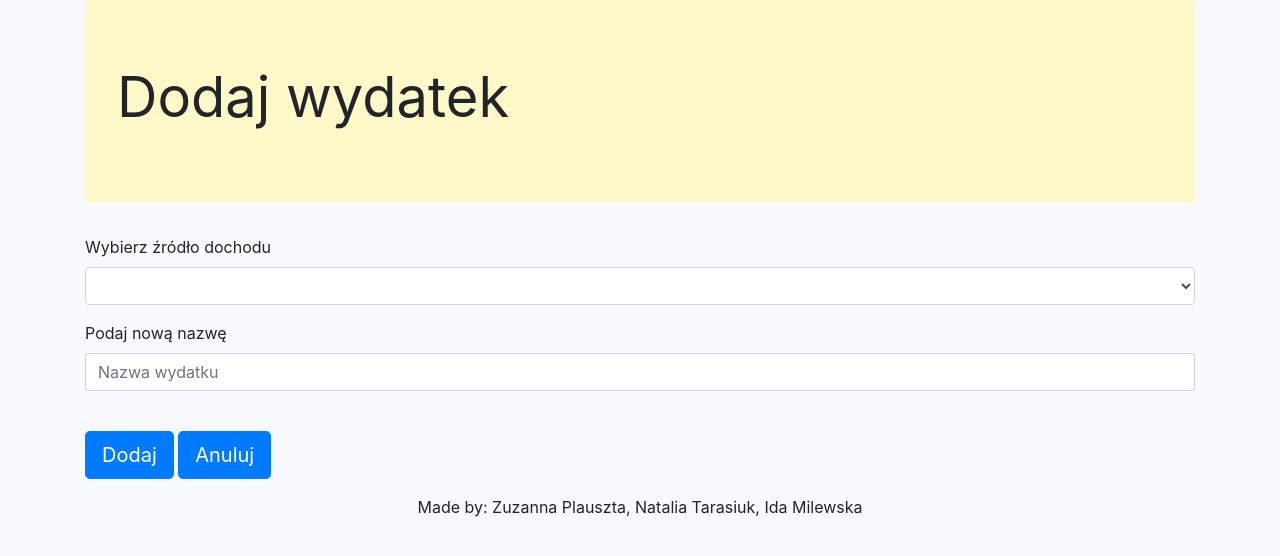
After one commit to natka853/budzet_d, a Django app: page /edytujZrodloDochodu/ in a window 1280 px wide. The commit adds this page. Shown: the top 556 px of the page. Run offline with Django 3.2, Linux system fonts and the light colour scheme; the visitor is signed in with stand-in values (Sample User, id 1); lists and menus that the app fills with data are empty; some libraries are stand-ins or nearby versions.

Commit message:
dodano strony do edytcji kategoria i zrodlo, dodano do urls i views, na razie bez zmiany w bazie

```diff
--- a/budzet_d/urls.py
+++ b/budzet_d/urls.py
@@ -17,7 +17,8 @@ from django.contrib import admin
 from django.urls import path
 
 from strony.views import home_view, dochody, wydatki, podsumowanie, dodaj_wydatek, dodaj_przychod, \
-    dodaj_kategorie_wydatku, dodaj_zrodlo_dochodu, logowanie, rejestrowanie, zrodla, kategorie
+    dodaj_kategorie_wydatku, dodaj_zrodlo_dochodu, logowanie, rejestrowanie, zrodla, kategorie, edytuj_zrodlo_dochodu, \
+    edytuj_kategorie_wydatku
 
 urlpatterns = [
     path('', home_view, name='home'),
@@ -29,7 +30,9 @@ urlpatterns = [
     path('dodajWydatek/', dodaj_wydatek),
     path('dodajPrzychod/', dodaj_przychod),
     path('dodajKategorieWydatku/', dodaj_kategorie_wydatku),
+    path('edytujKategorieWydatku/', edytuj_kategorie_wydatku),
     path('dodajZrodloDochodu/', dodaj_zrodlo_dochodu),
+    path('edytujZrodloDochodu/', edytuj_zrodlo_dochodu),
     path('logowanie/', logowanie),
     path('rejestrowanie/', rejestrowanie),
     path('admin/', admin.site.urls),
--- a/strony/views.py
+++ b/strony/views.py
@@ -111,6 +111,30 @@ def dodaj_zrodlo_dochodu(request, *args, **kwargs):
         return render(request, "unlogged.html", {})
 
 
+def edytuj_kategorie_wydatku(request, *args, **kwargs):
+    if request.user.is_authenticated:
+        form = KategoriaForm(request.POST or None)
+        if form.is_valid():
+            us = form.save(commit=False)  # zapis obiektu
+            us.user = request.user  # ustawienie użytkownika na zalogowanego
+            # TODO
+        return render(request, "edytujKategorieWydatku.html", {'form': form})
+    else:
+        return render(request, "unlogged.html", {})
+
+
+def edytuj_zrodlo_dochodu(request, *args, **kwargs):
+    if request.user.is_authenticated:
+        form = ZrodloForm(request.POST or None)
+        if form.is_valid():
+            us = form.save(commit=False)  # zapis obiektu
+            us.user = request.user  # ustawienie użytkownika na zalogowanego
+            # TODO
+        return render(request, "edytujZrodloDochodu.html", {'form': form})
+    else:
+        return render(request, "unlogged.html", {})
+
+
 def logowanie(request, *args, **kwargs):
     return render(request, "logowanie.html", {})
 
--- /dev/null
+++ b/templates/edytujZrodloDochodu.html
@@ -0,0 +1,25 @@
+{% extends 'base.html' %}
+
+{% block content %}
+    <h1 class="display-4"><b>Dodaj wydatek</b></h1>
+    </div>
+
+    <form method="post" class="form-group"> {% csrf_token %}
+        <div class="form-group">
+            <label for="zrodlo">Wybierz źródło dochodu</label>
+            <select class="form-control" name="zrodlo">
+                {% for object in sources %}
+                    <option value="{{ object.id }}">{{ object.nazwa }}</option>
+                {% endfor %}
+            </select>
+        </div>
+        <div class="form-group">
+            <label for="nazwa">Podaj nową nazwę</label>
+            <input type="text" class="form-control" name="nazwa" placeholder="Nazwa wydatku">
+        </div>
+        </br>
+
+        <input type="submit" value="Dodaj" role="button" class="btn btn-primary btn-lg"/>
+        <a role="button" class="btn btn-primary btn-lg" href="/podsumowanie">Anuluj</a>
+    </form>
+{% endblock %}
--- a/templates/podsumowanie.html
+++ b/templates/podsumowanie.html
@@ -1,8 +1,8 @@
 {% extends 'base.html' %}
 
 {% block content %}
-        <h1 class="display-4">SALDO</h1>
-        <p class="lead">Dzisiejsze dochody: oraz wydatki:</p>
+    <h1 class="display-4">SALDO</h1>
+    <p class="lead">Dzisiejsze dochody: oraz wydatki:</p>
     </div>
 
     <div class="row">
```
Also changed, not shown: templates/edytujKategorieWydatku.html (added, +27 -0 lines).
